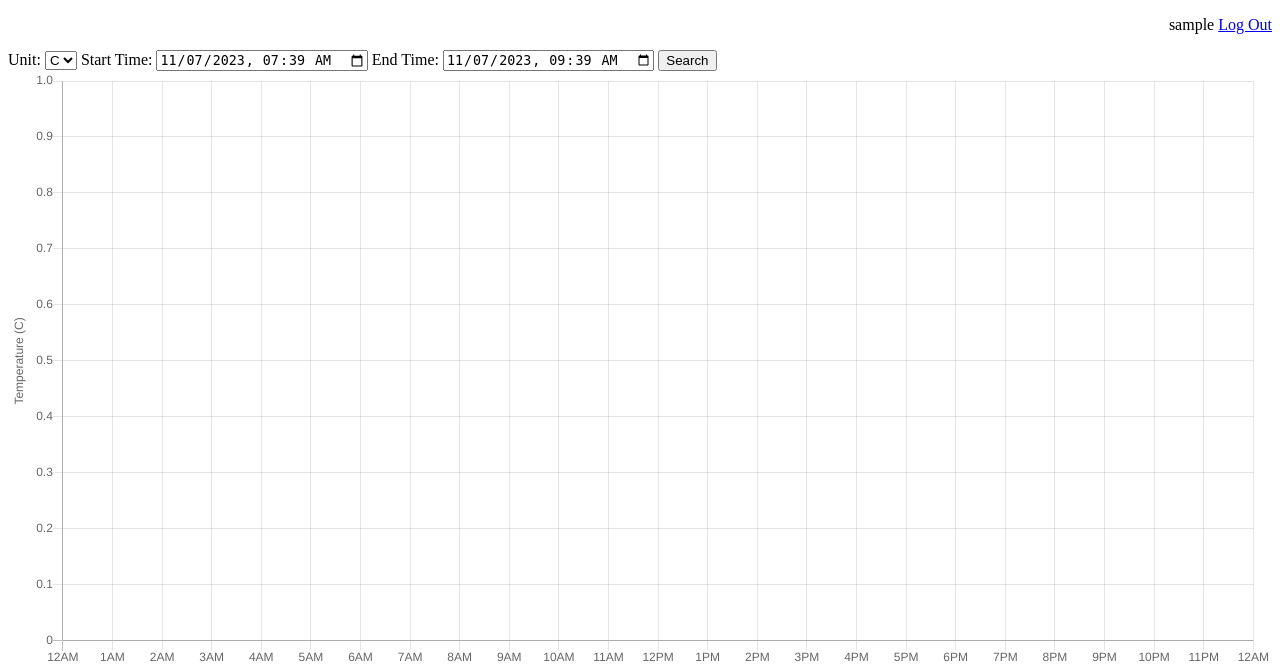
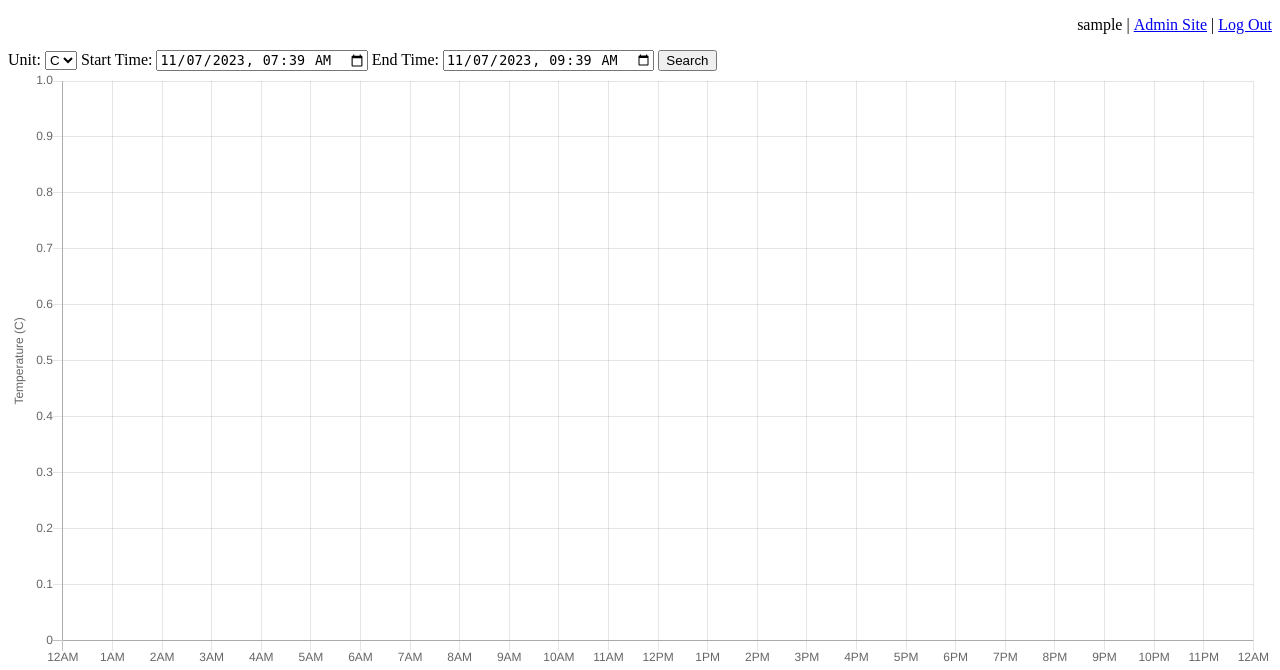
Before and after one commit to james-rehak/monitorsite, a Django app: page /climatemonitor/ in a window 1280 px wide. Shown: the top 670 px of the page. Run offline with Django 4.2, Linux system fonts and the light colour scheme; the visitor is signed in with stand-in values (Sample User, id 1); data that the repository does not hold is empty; parts of the project's set-up code (start-up, migrations or seed data) failed here and were passed over.

Commit message:
Add nav bar. Update roadmap

```diff
--- /dev/null
+++ b/climatemonitor/static/climatemonitor/style.css
@@ -0,0 +1,10 @@
+.nav {
+    text-align: right;
+}
+.nav ul li {
+    display: inline;
+}
+
+ul {
+    list-style: none;
+}
--- a/climatemonitor/templates/climatemonitor/base.html
+++ b/climatemonitor/templates/climatemonitor/base.html
@@ -10,11 +10,15 @@
 <body>
     <script src="https://cdnjs.cloudflare.com/ajax/libs/moment.js/2.29.1/moment.min.js"></script>
     <script src="https://cdnjs.cloudflare.com/ajax/libs/Chart.js/2.9.4/Chart.min.js"></script>
+    <link rel="stylesheet" href="{% static 'climatemonitor/style.css' %}">
 
-    <div style="text-align:right;">
+    <div class="nav">
         {% if user.is_authenticated %}
-            <ul style="list-style: none;">
-                <li style="display: inline">{{user.username}}</li>
+            <ul class="nav">
+                <li style="display: inline">{{user.username}} | </li>
+            {% if user.is_staff %}
+                <li ><a href="{% url "admin:index" %}">Admin Site</a> | </li>
+            {% endif %}
                 <li style="display: inline"><a href="{% url "climatemonitor:signout" %}">Log Out</a></li>
             </ul>
         {% endif %}
```
Also changed, not shown: readme.md.
